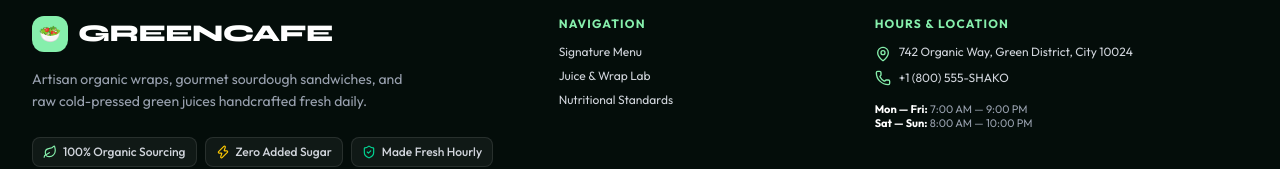
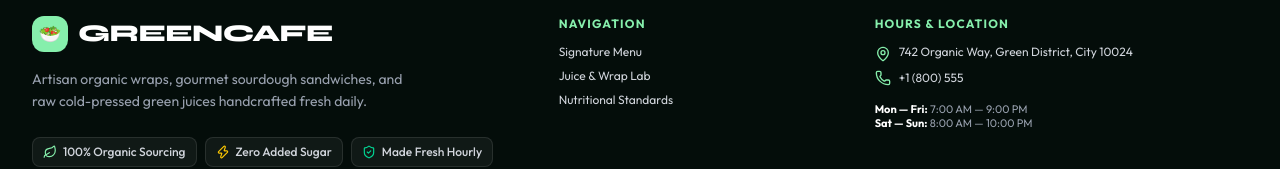
Before and after one commit to ranyon/GreenCafe2, a React (Vite) app: page / in a window 1280 px wide. Shown: the part 2240-2409 px from the top of the page. Built offline with nearby package versions, Linux system fonts and the light colour scheme; a web font is replaced by a local one.

Commit message:
Update footer

```diff
--- a/src/components/Footer.jsx
+++ b/src/components/Footer.jsx
@@ -82,7 +82,7 @@ export default function Footer() {
               </div>
               <div className="flex items-center gap-2">
                 <Phone className="w-4 h-4 text-[#86EFAC] shrink-0" />
-                <span>+1 (800) 555-SHAKO</span>
+                <span>+1 (800) 555</span>
               </div>
               <div className="pt-2 text-[11px] text-gray-400">
                 <p><strong className="text-white">Mon — Fri:</strong> 7:00 AM — 9:00 PM</p>
```
Also changed, not shown: 1 other file (tests, documents, lock files or other folders).
